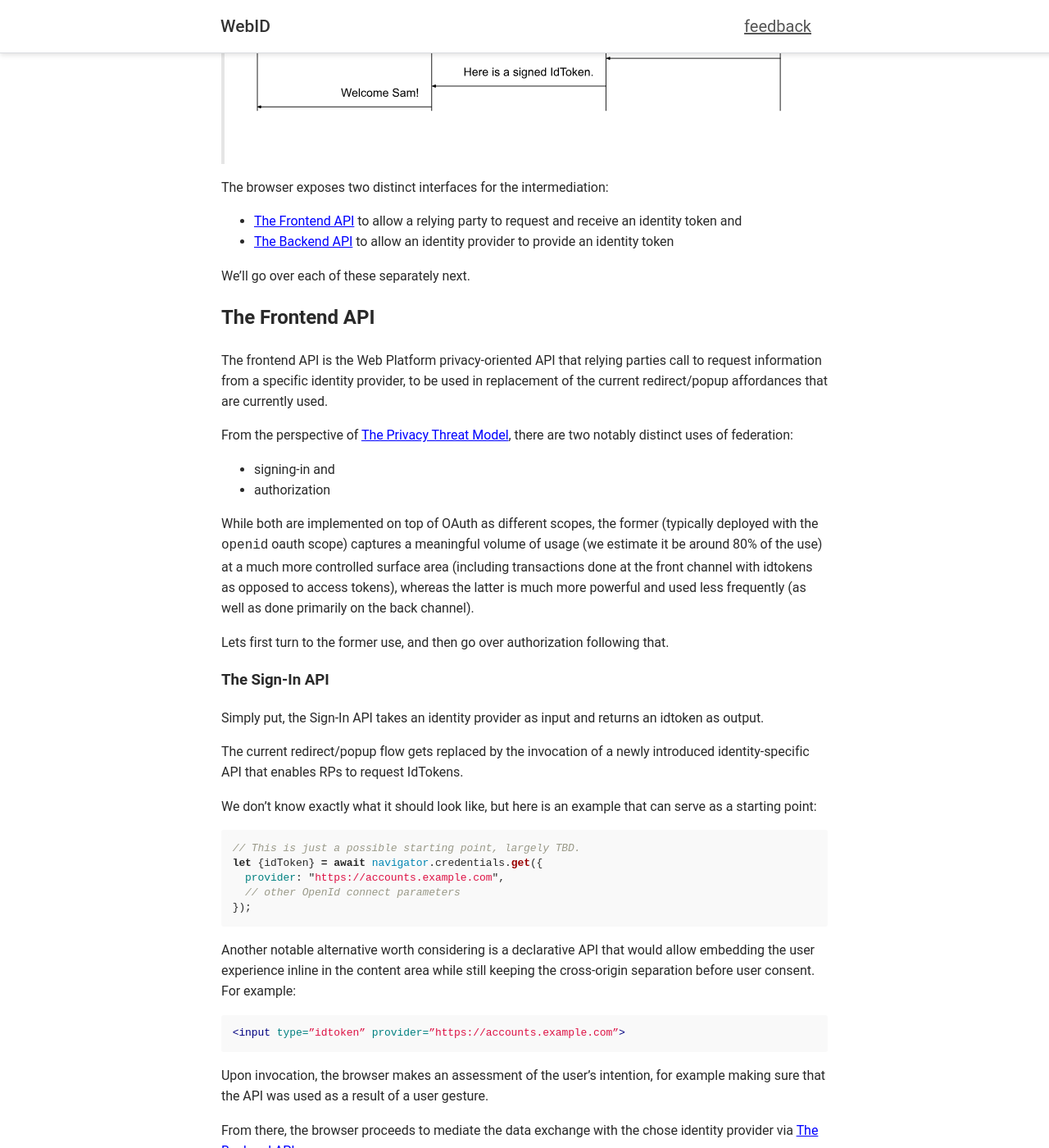
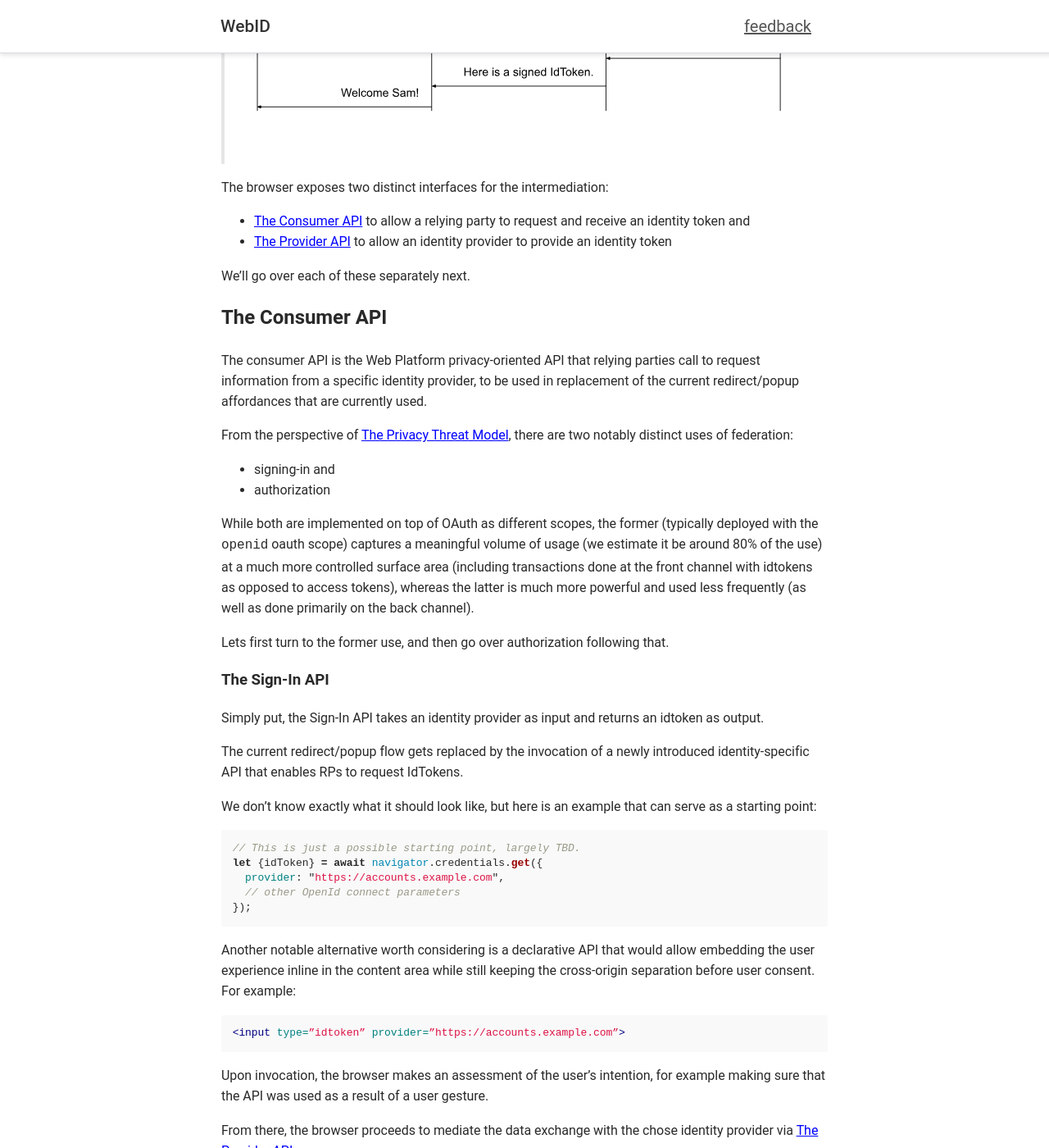
Before and after one commit to w3c-fedid/FedCM, a Jekyll site: the page built from consumers.md, in a window 1280 px wide and 1400 px high, scrolled down 3231 px. Shown: the whole window at 82% size. Built offline with Jekyll 4.4.1, drawn with Linux system fonts in a browser that asks for light colours; some web fonts are replaced; our own code applies the rules of GitHub Pages for plain Markdown files; some of the changed text lies outside the part shown.

Commit message:
Renames frontend/backend to consumer/provider

````diff
--- a/consumers.md
+++ b/consumers.md
@@ -7,10 +7,10 @@ This section is broken into:
 
 - [Topology](#topology): the deployment structure
 - [High Level Design](#high-level-design): the interfaces
-- [The Frontend API](#the-frontend-api): the RP API
+- [The Consumer API](#the-consumer-api): the RP API
   - [Sign-in API](#the-sign-in-api)
   - [Authorization API](#the-authorization-api)
-- [The Backend API](#the-backend-api): the IDP API
+- [The Provider API](#the-provider-api): the IDP API
   - [Alternative Designs](#alternative-designs)
     - [The Status Quo API](#the-status-quo-api)
     - [The Permission-oriented APIs](#the-permission-oriented-apis)
@@ -21,7 +21,7 @@ This section is broken into:
 
 We'll start by going through an analysis of the [deployment structure](#topology) of federation for **consumers**.
 
-We'll then go over how we think [The Frontend API](#the-frontend-api) (the interface between the RP and the Browser) could look like, and then we'll follow with a series of alternatives for [The Backend API](#the-backend-api) (the interaction between the Browser and the IDP) that are being taken under consideration.
+We'll then go over how we think [The Consumer API](#the-consumer-api) (the interface between the RP and the Browser) could look like, and then we'll follow with a series of alternatives for [The Provider API](#the-provider-api) (the interaction between the Browser and the IDP) that are being taken under consideration.
 
 ## Topology
 
@@ -52,14 +52,14 @@ From a high level perspective, the browser acts as an mediator between two parti
 
 The browser exposes two distinct interfaces for the intermediation:
 
-- [The Frontend API](#the-frontend-api) to allow a relying party to request and receive an identity token and
-- [The Backend API](#the-backend-api) to allow an identity provider to provide an identity token
+- [The Consumer API](#the-consumer-api) to allow a relying party to request and receive an identity token and
+- [The Provider API](#the-provider-api) to allow an identity provider to provide an identity token
 
 We'll go over each of these separately next.
 
-## The Frontend API
+## The Consumer API
 
-The frontend API is the Web Platform privacy-oriented API that relying parties call to request information from a specific identity provider, to be used in replacement of the current redirect/popup affordances that are currently used.
+The consumer API is the Web Platform privacy-oriented API that relying parties call to request information from a specific identity provider, to be used in replacement of the current redirect/popup affordances that are currently used.
 
 From the perspective of [The Privacy Threat Model](privacy_threat_model.md), there are two notably distinct uses of federation:
 
@@ -94,9 +94,9 @@ Another notable alternative worth considering is a declarative API that would al
 
 Upon invocation, the browser makes an assessment of the user's intention, for example making sure that the API was used as a result of a user gesture.
 
-From there, the browser proceeds to mediate the data exchange with the chose identity provider via [The Backend API](#the-backend-api).
+From there, the browser proceeds to mediate the data exchange with the chose identity provider via [The Provider API](#the-provider-api).
 
-Upon success, the frontend API results into an idtoken. For example:
+Upon success, the consumer API results into an idtoken. For example:
 
 ```json
 {
@@ -146,13 +146,13 @@ navigator.credentials.requestAuthorization({
 });
 ```
 
-Now that we looked at the surface area introduced for relying parties, lets turn into [The Backend API](#the-backend-api) and see what are the options under consideration for the intermediation between the user agent and the identity provider.
+Now that we looked at the surface area introduced for relying parties, lets turn into [The Provider API](#the-provider-api) and see what are the options under consideration for the intermediation between the user agent and the identity provider.
 
-## The Backend API
+## The Provider API
 
-The purpose of the backend API is to fulfill the invocation of [The Frontend API](#the-frontend-api) by coordinating with the identity provider.
+The purpose of the Provider API is to fulfill the invocation of [The Consumer API](#the-Consumer-api) by coordinating with the identity provider.
 
-From the perspective of [The Privacy Threat Model](privacy_threat_model.md), the backend API has a much wider set of choices and trade-offs:
+From the perspective of [The Privacy Threat Model](privacy_threat_model.md), the Provider API has a much wider set of choices and trade-offs:
 
 1. Because of the [classification problem](README.md#the-classification-problem), we want to prevent a tracker from abusing this API by impersonating an IDP to track users.
 1. Because of the [RP tracking problem](README.md#the-rp-tracking-problem), we want to promote directed identifiers as much as we can.
````
